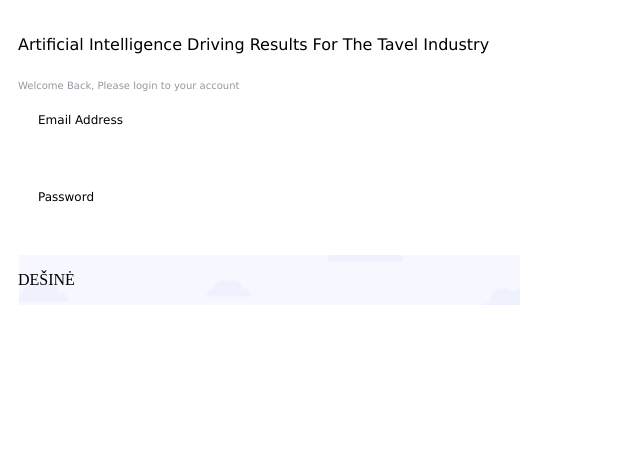
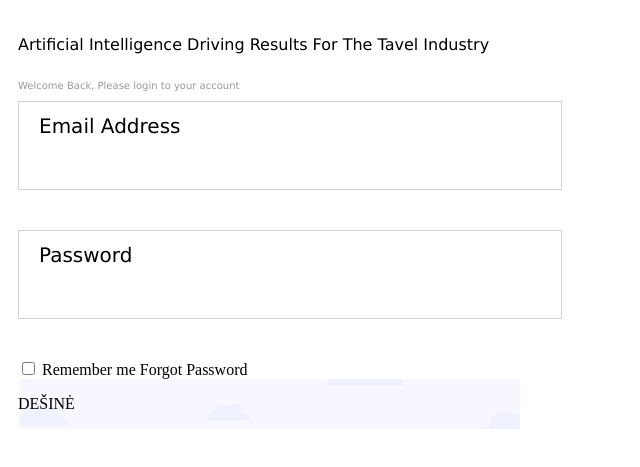
Before and after one commit to Dovaras/front-end-testas, a plain HTML site: page index.html in a window 1280 px wide. Shown: the part 69-536 px from the top of the page, without its empty margins (0-640 px from the left). Drawn offline with Linux system fonts and the light colour scheme.

Commit message:
Kairė pusė

```diff
--- a/CSS/form.css
+++ b/CSS/form.css
@@ -11,26 +11,32 @@
     width: 100%;
 }
 
+.form-row > label {
+    border: 1px solid lightgray;
+    border-bottom: none;
+    width: 100%;
+    padding: 12px 20px;
+    font-size: 20px;
+    font-family: 'Lucida Sans', 'Lucida Sans Regular', 'Lucida Grande', 'Lucida Sans Unicode', Geneva, Verdana, sans-serif;
+}
+
+.form-row label:hover {
+    border-left: 5px solid #6F81EB;
+}
+
 .form-row > input {
     color: #6F81EB;
-    border: none;
+    border: 1px solid lightgray;
+    border-top: none;
     width: 100%;
     padding: 12px 20px;
 }
 
 .form-row > input:hover {
     border-left: 5px solid #6F81EB;
-
 }
 
-.form-row > label {
-    border: none;
-    width: 100%;
-    padding: 12px 20px;
-    font-size: 12px;
-    font-family: 'Lucida Sans', 'Lucida Sans Regular', 'Lucida Grande', 'Lucida Sans Unicode', Geneva, Verdana, sans-serif;
+.checkbox {
+    text-decoration: none;
+    forgot
 }
-
-.form-row label:hover {
-    border-left: 5px solid #6F81EB;
-}
--- a/index.html
+++ b/index.html
@@ -5,7 +5,7 @@
     <meta charset="UTF-8">
     <meta http-equiv="X-UA-Compatible" content="IE=edge">
     <meta name="viewport" content="width=device-width, initial-scale=1.0">
-    <title>Fcuksense</title>
+    <title>Sign in</title>
     <link rel="stylesheet" href="./css/button.css">
     <link rel="stylesheet" href="./css/form.css">
     <link rel="stylesheet" href="./css/main.css">
@@ -19,7 +19,6 @@
             <p class="info-text">Welcome Back, Please login to your account</p>
             <form class="form">
                 <div class="form-row">
-                <div class="form-row">
                     <label for="email">Email Address</label>
                     <input id="email" type="email" required>
                 </div>
@@ -27,10 +26,14 @@
                     <label for="pass">Password</label>
                     <input id="pass" type="password" required>
                 </div>
+                <div class="checkbox">
+                    <input type="checkbox" id="remember" name="remember" value="Remember">
+                    <label for="remember">Remember me</label>
+                    <label for="forgot">Forgot Password</label>
+                </div>
             </form>
             <div class="right-column">
                 <p>DEŠINĖ</p>
-            </div>
         </div>
     </main>
 </body>
```
